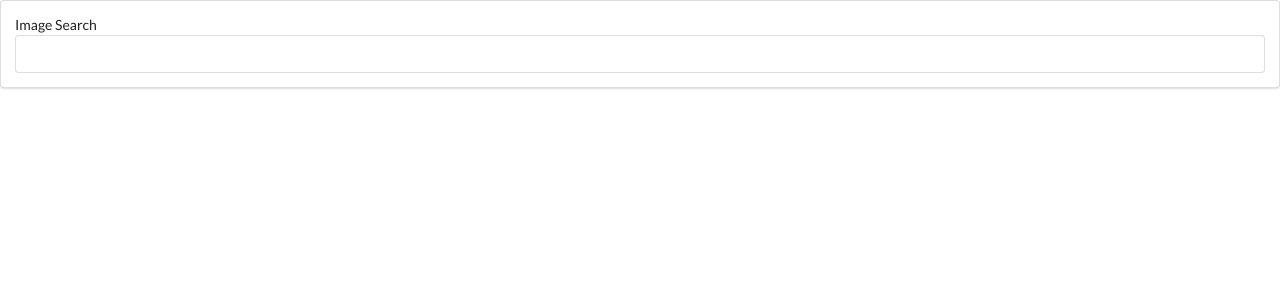
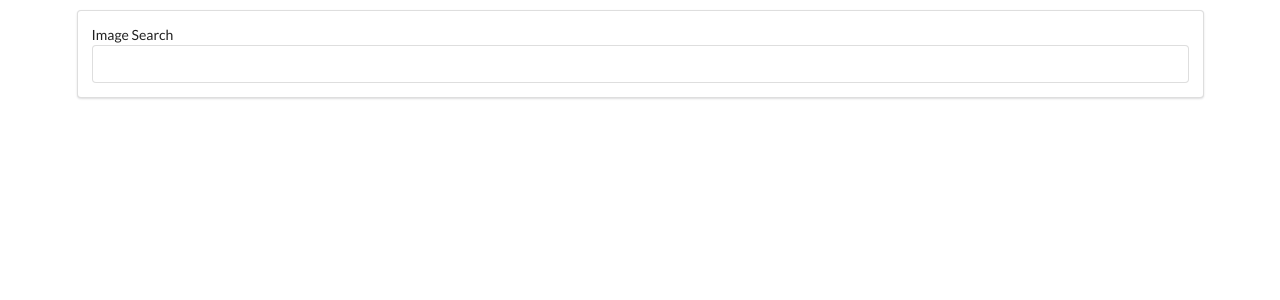
Before and after one commit to anilbdev/pics-search, a React (Create React App) app: page / in a window 1280 px wide. Shown: the top 300 px of the page. Built offline with nearby package versions, Linux system fonts and the light colour scheme.

Commit message:
ui conatainer style added

```diff
--- a/src/components/App.jsx
+++ b/src/components/App.jsx
@@ -6,7 +6,7 @@ import SearchBar from "./SearchBar";
 
 const App = () => {
     return (
-        <div>
+        <div className="ui container" style={{marginTop:'10px'}}>
             <SearchBar/>
         </div>
     )
```
